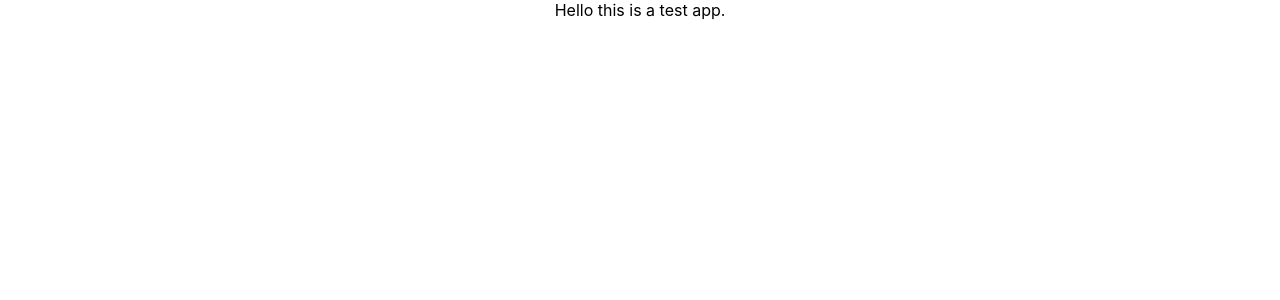
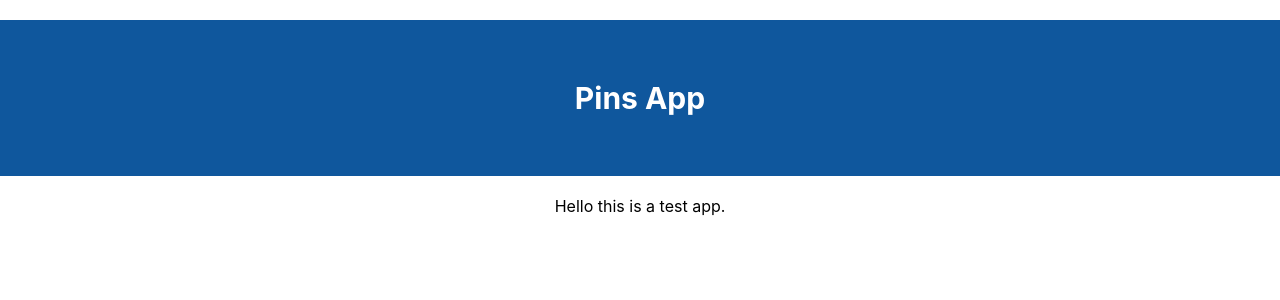
Before and after one commit to emcclellan/pins-app, a React (Create React App) app in the folder pins-app/: page / in a window 1280 px wide. Shown: the top 300 px of the page. Built offline with nearby package versions, Linux system fonts and the light colour scheme.

Commit message:
Adding Header.js and Header.css

```diff
--- a/pins-app/src/App.js
+++ b/pins-app/src/App.js
@@ -1,9 +1,10 @@
-import logo from './logo.svg';
 import './App.css';
+import Header from './Header.js';
 
 function App() {
   return (
     <div className="App">
+      <Header title="Pins App"></Header>
      Hello this is a test app.
     </div>
   );
--- /dev/null
+++ b/pins-app/src/Header.css
@@ -0,0 +1,7 @@
+.Header {
+    padding: 60px;
+    text-align: center;
+    background: #0f579d;
+    color: white;
+    font-size: 30px;
+  }
--- /dev/null
+++ b/pins-app/src/Header.js
@@ -0,0 +1,18 @@
+import React from 'react';
+import './Header.css';
+
+class Header extends React.Component{
+    constructor(props){
+        super(props);
+        this.state = {title: props.title};
+    }
+
+    render(){
+        const title = this.state.title;
+
+        return (<h1 className="Header">{title}</h1>);
+    }
+
+}
+
+export default Header
```
